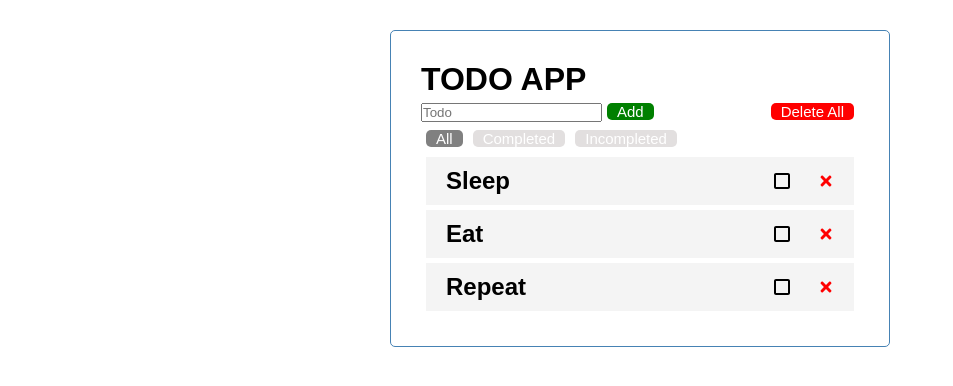
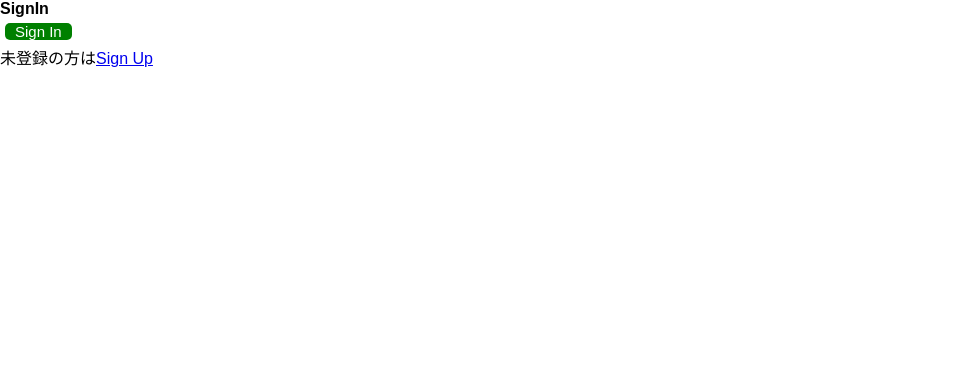
Before and after one commit to kagec/react-app, a React (Create React App) app: page /signin in a window 1280 px wide. Shown: the top 386 px of the page, without its empty margins (0-953 px from the left). Built offline with nearby package versions, Linux system fonts and the light colour scheme; data requests are answered from the project's data file.

Commit message:
feat: サインイン、サインアップの追加　サインインしないと TODO アプリが表示されない

```diff
--- a/package.json
+++ b/package.json
@@ -11,6 +11,7 @@
     "react": "^17.0.2",
     "react-dom": "^17.0.2",
     "react-icons": "^4.2.0",
+    "react-router-dom": "^5.2.0",
     "react-scripts": "4.0.3",
     "web-vitals": "^1.1.2"
   },
--- a/src/App.js
+++ b/src/App.js
@@ -1,128 +1,38 @@
-import React, { useState, useEffect } from "react";
+import React, { useState } from "react";
+import {
+  BrowserRouter as Router,
+  Switch,
+  Route,
+  Redirect,
+} from "react-router-dom";
+import TodoApp from "./components/TodoApp";
 import "./App.css";
-import Header from "./components/Header";
-import Todos from "./components/Todos";
-import AddTodo from "./components/AddTodo";
-import Button from "./components/Button";
-import FilterButton from "./components/FilterButton";
-import axios from "axios";
-
-const FILTER_LIST = {
-  All: () => true,
-  Completed: (todo) => todo.completed,
-  Incompleted: (todo) => !todo.completed,
-};
-
-const FILTER_NAME = Object.keys(FILTER_LIST);
+import SignIn from "./components/SignIn";
+import SignUp from "./components/SignUp";
 
 const App = () => {
-  const [todos, setTodos] = useState([]);
-  const [filter, setFilter] = useState("All");
-  const [error, setError] = useState(null);
-  const [isLoaded, setIsLoaded] = useState(false);
-  const filterList = FILTER_NAME.map((name) => (
-    <FilterButton
-      name={name}
-      key={name}
-      isPressed={name === filter}
-      setFilter={setFilter}
-    />
-  ));
-  const filteredTodo =
-    filter === "All" ? todos : todos.filter(FILTER_LIST[filter]);
+  const [signIn, setSignIn] = useState(false);
 
-  useEffect(() => {
-    const didGetTodo = async () => {
-      try {
-        const { data } = await axios.get("http://localhost:5000/todos");
-        await new Promise((r) => setTimeout(r, 500));
-
-        setIsLoaded(true);
-        setTodos(data);
-      } catch (e) {
-        setIsLoaded(true);
-        setError(e);
-      }
-    };
-
-    didGetTodo();
-  }, []);
-
-  async function deleteTodo(id) {
-    try {
-      await axios.delete(`http://localhost:5000/todos/${id}`);
-
-      setTodos(todos.filter((todo) => todo.id !== id));
-    } catch (e) {
-      setError(e);
-    }
-  }
-
-  async function deleteAll() {
-    try {
-      await Promise.all(todos.map((todo) => deleteTodo(todo.id)));
-
-      setTodos([]);
-    } catch (e) {
-      setError(e);
-    }
-  }
-
-  async function addTodo(todo) {
-    try {
-      const { data } = await axios.post("http://localhost:5000/todos", {
-        task: todo,
-        completed: false,
-      });
-
-      setTodos([...todos, data]);
-    } catch (e) {
-      setError(e);
-    }
-  }
-
-  async function toggleCompleted(todo) {
-    try {
-      const { id } = todo;
-      const { data } = await axios.put(`http://localhost:5000/todos/${id}`, {
-        ...todo,
-        completed: !todo.completed,
-      });
-
-      setTodos(todos.map((todo) => (todo.id === id ? data : todo)));
-    } catch (e) {
-      setError(e);
-    }
-  }
-
+  const toggleSignIn = () => {
+    setSignIn(!signIn);
+  };
   return (
-    <div className="App">
-      <Header />
-      <div className="form">
-        <AddTodo onAdd={addTodo} />
-        {todos.length > 0 ? (
-          <Button color="red" text="Delete All" onClick={deleteAll} />
-        ) : null}
-      </div>
-      {error ? (
-        <div>Error: {error.message}</div>
-      ) : !isLoaded ? (
-        <div>Loading...</div>
+    <Router>
+      {signIn ? (
+        <Switch>
+          <Route exact path="/todos" component={TodoApp} />
+          <Redirect to="/todos" />
+        </Switch>
       ) : (
-        <div>
-          {todos.length > 0 ? filterList : null}
-          {filteredTodo.length > 0 ? (
-            <Todos
-              todos={filteredTodo}
-              onDelete={deleteTodo}
-              onClick={toggleCompleted}
-            />
-          ) : (
-            <p>No Todos To Show</p>
-          )}
-        </div>
+        <Switch>
+          <Route exact path="/signin">
+            <SignIn setSignIn={toggleSignIn} />
+          </Route>
+          <Route exact path="/signup" component={SignUp} />
+          <Redirect to="/signin" />
+        </Switch>
       )}
-    </div>
+    </Router>
   );
 };
 
--- /dev/null
+++ b/src/components/SignIn.js
@@ -0,0 +1,17 @@
+import { Link } from "react-router-dom";
+import Button from "./Button";
+
+const SignIn = ({ setSignIn }) => {
+  return (
+    <div>
+      <h4>SignIn</h4>
+      <Button color="green" text="Sign In" onClick={setSignIn} />
+
+      <p>
+        未登録の方は<Link to="signup">Sign Up </Link>
+      </p>
+    </div>
+  );
+};
+
+export default SignIn;
--- /dev/null
+++ b/src/components/SignUp.js
@@ -0,0 +1,14 @@
+import { Link } from "react-router-dom";
+
+const SignUp = () => {
+  return (
+    <div>
+      <h4>SignUn</h4>
+      <p>
+        登録済みの方は<Link to="signin">Sign In </Link>
+      </p>
+    </div>
+  );
+};
+
+export default SignUp;
--- /dev/null
+++ b/src/components/TodoApp.js
@@ -0,0 +1,128 @@
+import React, { useState, useEffect } from "react";
+import Header from "./Header";
+import Todos from "./Todos";
+import AddTodo from "./AddTodo";
+import Button from "./Button";
+import FilterButton from "./FilterButton";
+import axios from "axios";
+
+const FILTER_LIST = {
+  All: () => true,
+  Completed: (todo) => todo.completed,
+  Incompleted: (todo) => !todo.completed,
+};
+
+const FILTER_NAME = Object.keys(FILTER_LIST);
+
+const App = () => {
+  const [todos, setTodos] = useState([]);
+  const [filter, setFilter] = useState("All");
+  const [error, setError] = useState(null);
+  const [isLoaded, setIsLoaded] = useState(false);
+  const filterList = FILTER_NAME.map((name) => (
+    <FilterButton
+      name={name}
+      key={name}
+      isPressed={name === filter}
+      setFilter={setFilter}
+    />
+  ));
+  const filteredTodo =
+    filter === "All" ? todos : todos.filter(FILTER_LIST[filter]);
+
+  useEffect(() => {
+    const didGetTodo = async () => {
+      try {
+        const { data } = await axios.get("http://localhost:5000/todos");
+        await new Promise((r) => setTimeout(r, 500));
+
+        setIsLoaded(true);
+        setTodos(data);
+      } catch (e) {
+        setIsLoaded(true);
+        setError(e);
+      }
+    };
+
+    didGetTodo();
+  }, []);
+
+  async function deleteTodo(id) {
+    try {
+      await axios.delete(`http://localhost:5000/todos/${id}`);
+
+      setTodos(todos.filter((todo) => todo.id !== id));
+    } catch (e) {
+      setError(e);
+    }
+  }
+
+  async function deleteAll() {
+    try {
+      await Promise.all(todos.map((todo) => deleteTodo(todo.id)));
+
+      setTodos([]);
+    } catch (e) {
+      setError(e);
+    }
+  }
+
+  async function addTodo(todo) {
+    try {
+      const { data } = await axios.post("http://localhost:5000/todos", {
+        task: todo,
+        completed: false,
+      });
+
+      setTodos([...todos, data]);
+    } catch (e) {
+      setError(e);
+    }
+  }
+
+  async function toggleCompleted(todo) {
+    try {
+      const { id } = todo;
+      const { data } = await axios.put(`http://localhost:5000/todos/${id}`, {
+        ...todo,
+        completed: !todo.completed,
+      });
+
+      setTodos(todos.map((todo) => (todo.id === id ? data : todo)));
+    } catch (e) {
+      setError(e);
+    }
+  }
+
+  return (
+    <div className="App">
+      <Header />
+      <div className="form">
+        <AddTodo onAdd={addTodo} />
+        {todos.length > 0 ? (
+          <Button color="red" text="Delete All" onClick={deleteAll} />
+        ) : null}
+      </div>
+      {error ? (
+        <div>Error: {error.message}</div>
+      ) : !isLoaded ? (
+        <div>Loading...</div>
+      ) : (
+        <div>
+          {todos.length > 0 ? filterList : null}
+          {filteredTodo.length > 0 ? (
+            <Todos
+              todos={filteredTodo}
+              onDelete={deleteTodo}
+              onClick={toggleCompleted}
+            />
+          ) : (
+            <p>No Todos To Show</p>
+          )}
+        </div>
+      )}
+    </div>
+  );
+};
+
+export default App;
```
Also changed, not shown: 1 other file (tests, documents, lock files or other folders).
